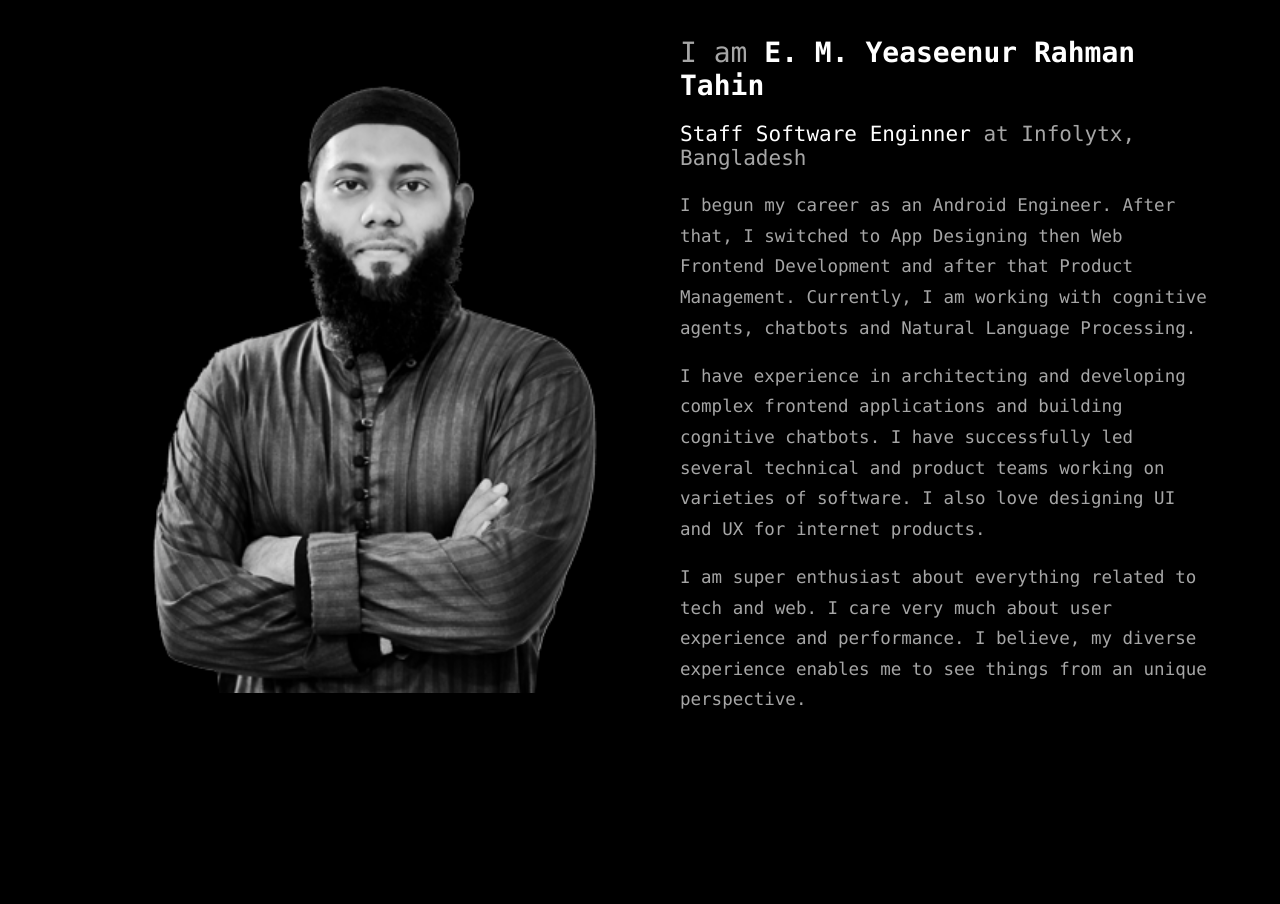
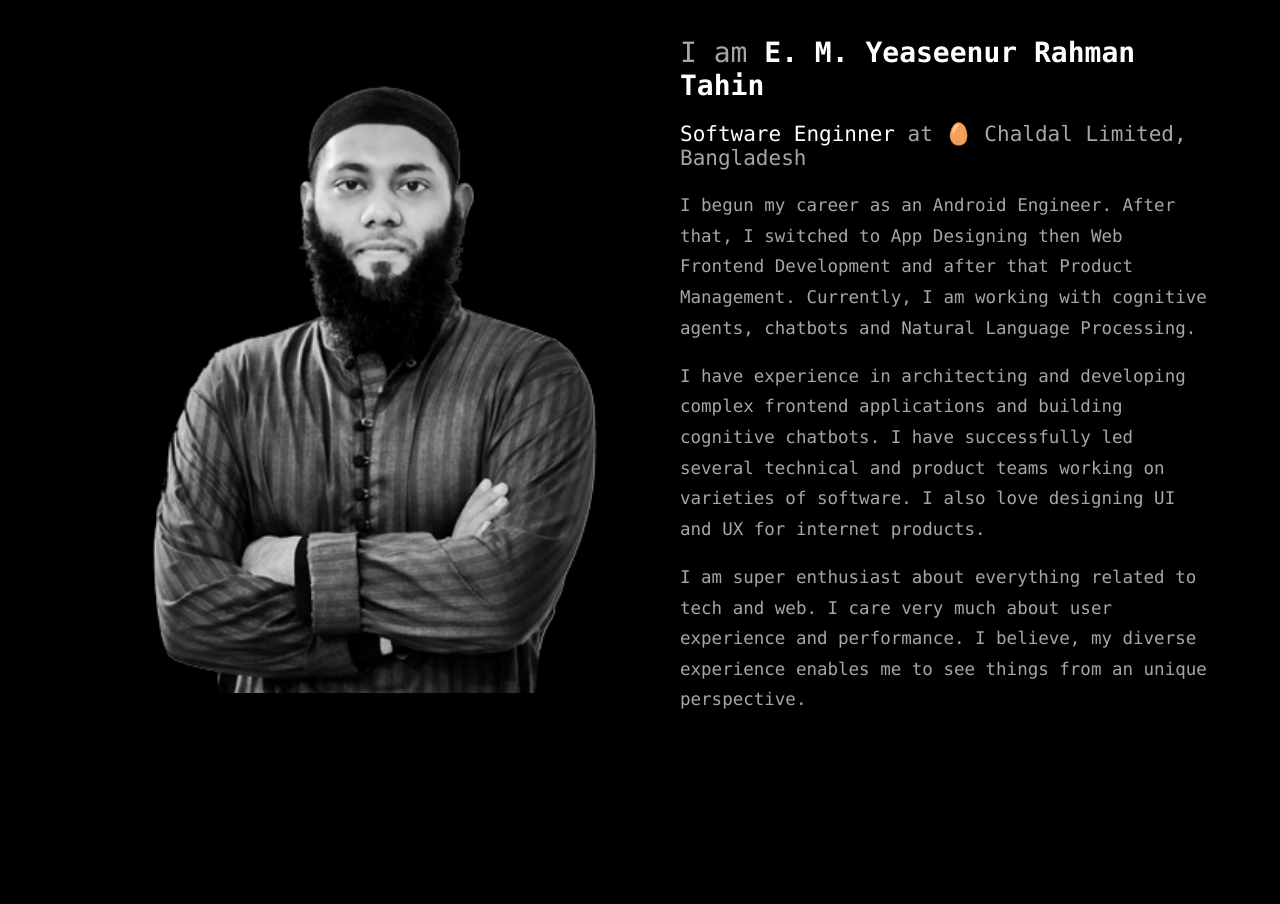
Before and after one commit to tahins/tahins.me, a Vue app: page / in a window 1280 px wide. Shown: the part 2700-3604 px from the top of the page. Built offline with nearby package versions, Linux system fonts and the light colour scheme.

Commit message:
Update company information

```diff
--- a/src/components/Profile.vue
+++ b/src/components/Profile.vue
@@ -6,7 +6,7 @@
     <div class="profile-image"></div>
     <div class="profile-summary">
       <div class="profile-name"><span class="faded-text">I am </span><strong>E. M. Yeaseenur Rahman Tahin</strong></div>
-      <div class="profile-position">Staff Software Enginner <span class="faded-text">at Infolytx, Bangladesh</span></div>
+      <div class="profile-position">Software Enginner <span class="faded-text">at 🥚 Chaldal Limited, Bangladesh</span></div>
       <div class="profile-description faded-text">
         <p>
           I begun my career as an Android Engineer. After that, I switched to App Designing
```
